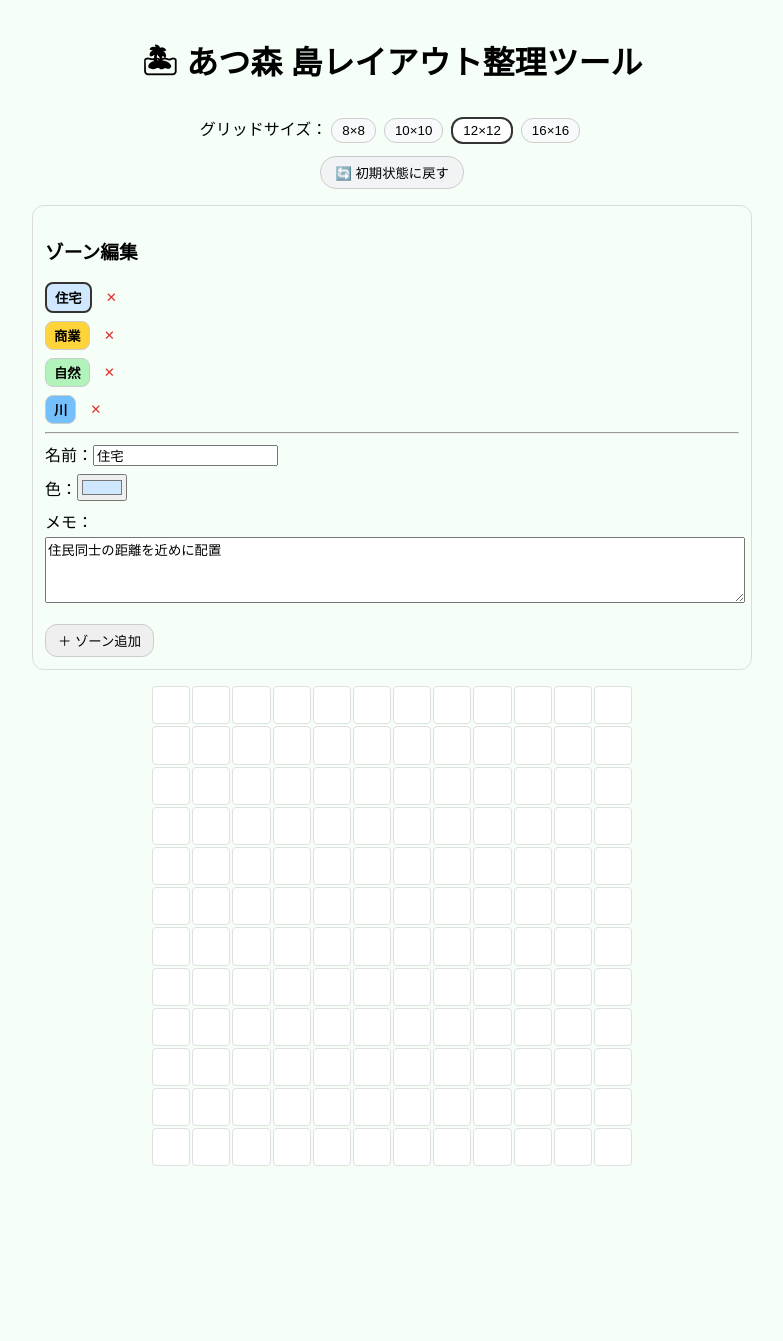
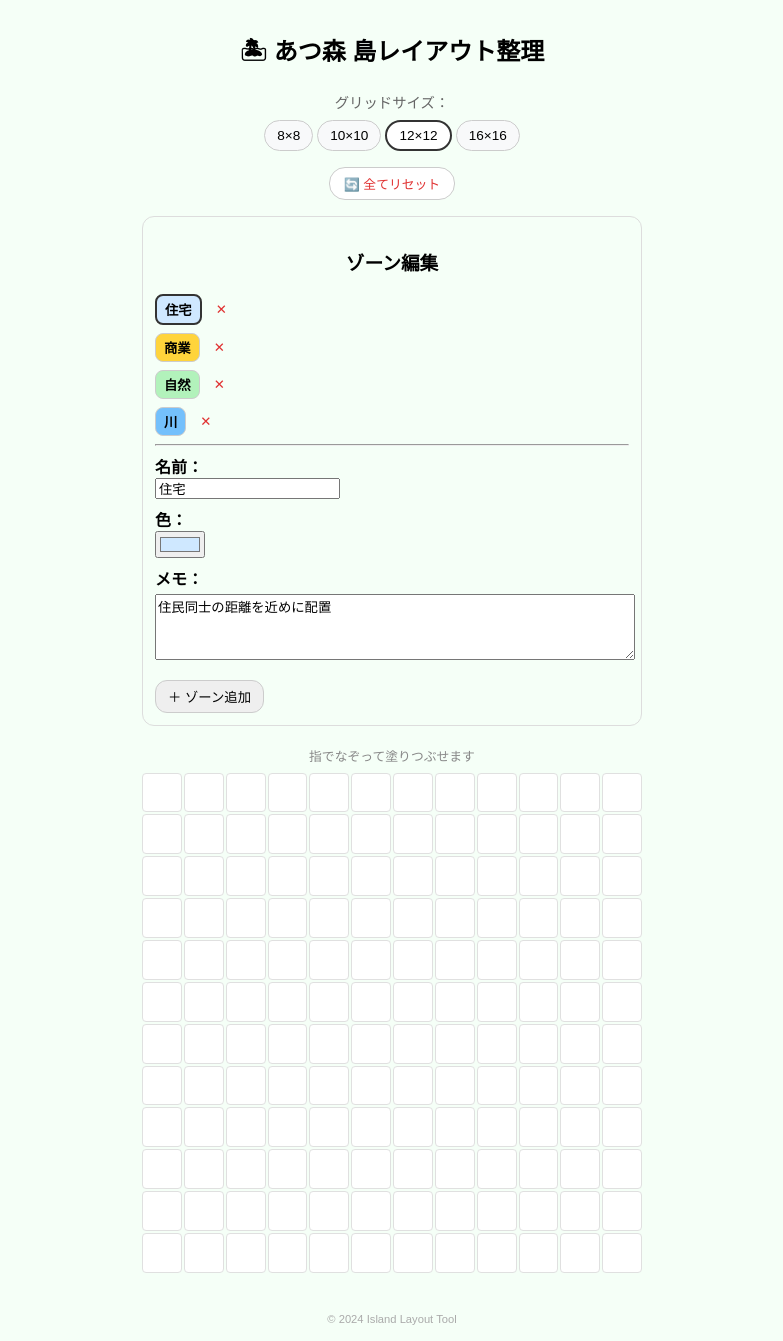
Before and after one commit to nakasho-hub/island-layout-tool, a React (Vite) app: page / in a window 1280 px wide. Shown: the whole page, without its empty margins (248-1031 px from the left). Before the commit the page ends 1182 px from the top, so only its background shows below. Built offline with nearby package versions, Linux system fonts and the light colour scheme.

Commit message:
スマホ対応

```diff
--- a/src/App.jsx
+++ b/src/App.jsx
@@ -6,7 +6,7 @@
 import ZoneEditor from "./components/ZoneEditor";
 import { loadLayout, saveLayout, DEFAULT_DATA } from "./utils/storage";
 
-// 2. 測定IDを設定（ご自身のIDに書き換えてください）
+// 2. 測定IDを設定
 const TRACKING_ID = "G-0VVD44Z6LT";
 ReactGA.initialize(TRACKING_ID);
 
@@ -27,6 +27,7 @@
     ReactGA.send({ hitType: "pageview", page: window.location.pathname });
   }, []);
 
+  // ローカルストレージへの自動保存
   useEffect(() => {
     saveLayout({ zones, cells, selectedZoneId, gridSize });
   }, [zones, cells, selectedZoneId, gridSize]);
@@ -39,7 +40,7 @@
     ]);
     setSelectedZoneId(id);
 
-    // 4. イベント計測（ゾーン追加ボタンが押されたとき）
+    // 4. イベント計測（ゾーン追加）
     ReactGA.event({
       category: "User Action",
       action: "add_zone",
@@ -101,29 +102,35 @@
   };
 
   return (
-    <div style={{ padding: "16px", maxWidth: "720px", margin: "0 auto" }}>
-      <h1 style={{ textAlign: "center" }}>🏝 あつ森 島レイアウト整理ツール</h1>
+    <div style={{
+      padding: "16px",
+      maxWidth: "500px", // スマホで操作しやすいよう、PCでも横幅を絞る
+      margin: "0 auto",
+      fontFamily: "sans-serif"
+    }}>
+      <h1 style={{ textAlign: "center", fontSize: "1.5rem" }}>🏝 あつ森 島レイアウト整理</h1>
 
       {/* グリッドサイズ切替 */}
-      <div style={{ textAlign: "center", marginBottom: "12px" }}>
-        <span>グリッドサイズ：</span>
+      <div style={{ textAlign: "center", marginBottom: "16px" }}>
+        <div style={{ marginBottom: "8px", fontSize: "0.9rem", color: "#666" }}>グリッドサイズ：</div>
+        <div style={{ display: "flex", justifyContent: "center", gap: "4px", flexWrap: "wrap" }}>
           {[8, 10, 12, 16].map((size) => (
             <button
               key={size}
               onClick={() => changeGridSize(size)}
               style={{
-              margin: "0 4px",
-              padding: "4px 10px",
-              borderRadius: "12px",
-              border:
-                gridSize === size ? "2px solid #333" : "1px solid #ccc",
+                padding: "6px 12px",
+                borderRadius: "16px",
+                border: gridSize === size ? "2px solid #333" : "1px solid #ccc",
                 cursor: "pointer",
                 background: gridSize === size ? "#fff" : "#f8f9fa",
+                fontSize: "0.85rem"
               }}
             >
               {size}×{size}
             </button>
           ))}
+        </div>
       </div>
 
       <button
@@ -134,13 +141,16 @@
           padding: "6px 14px",
           borderRadius: "16px",
           border: "1px solid #ccc",
-          background: "#f1f3f5",
+          background: "#fff",
           cursor: "pointer",
+          fontSize: "0.8rem",
+          color: "#e03131"
         }}
       >
-        🔄 初期状態に戻す
+        🔄 全てリセット
       </button>
 
+      {/* ゾーン編集エリア */}
       <ZoneEditor
         zones={zones}
         selectedZoneId={selectedZoneId}
@@ -150,6 +160,11 @@
         onDelete={deleteZone}
       />
 
+      {/* メインキャンバス（ここでスマホのなぞり塗りを行う） */}
+      <div style={{ marginTop: "20px" }}>
+        <p style={{ textAlign: "center", fontSize: "0.8rem", color: "#888", marginBottom: "8px" }}>
+          指でなぞって塗りつぶせます
+        </p>
         <GridCanvas
           size={gridSize}
           zones={zones}
@@ -158,5 +173,10 @@
           onCellsChange={setCells}
         />
       </div>
+
+      <footer style={{ marginTop: "40px", textAlign: "center", fontSize: "0.7rem", color: "#aaa" }}>
+        © 2024 Island Layout Tool
+      </footer>
+    </div>
   );
 }
--- a/src/components/GridCanvas.jsx
+++ b/src/components/GridCanvas.jsx
@@ -1,80 +1,84 @@
-// src/components/GridCanvas.jsx
-import { useState } from "react";
+import { useState, useRef } from "react";
 
 export default function GridCanvas({
   size,
   zones,
   selectedZoneId,
-  cells, // 親から現在の状態を直接受け取る
+  cells,
   onCellsChange,
 }) {
-  // マウスが押されているかどうかの状態
   const [isDrawing, setIsDrawing] = useState(false);
+  const containerRef = useRef(null);
 
-  // セルを更新する共通処理
-  // isDragMode: ドラッグ中の呼び出しかどうか
-  const updateCell = (index, isDragMode) => {
+  // 指定した座標（x, y）にあるセルを取得して更新する関数
+  const updateCellAtPosition = (x, y, isDragMode) => {
     if (!selectedZoneId) return;
 
-    // 現在のcellsをコピー
+    // 指/マウスの下にある要素を特定
+    const target = document.elementFromPoint(x, y);
+    if (!target || !target.dataset.index) return;
+
+    const index = parseInt(target.dataset.index);
     const nextCells = { ...cells };
     const currentCellOwner = nextCells[index];
 
     if (isDragMode) {
-      // ドラッグ中（なぞっている時）は、
-      // 既に同じ色で塗られている場合は何もしない（ちらつき防止）
       if (currentCellOwner === selectedZoneId) return;
-
-      // 違う色なら上書きする
       nextCells[index] = selectedZoneId;
     } else {
-      // クリック（描き始め）の時
-      // 同じ色なら削除（トグル）、違う色なら上書き
       if (currentCellOwner === selectedZoneId) {
         delete nextCells[index];
       } else {
         nextCells[index] = selectedZoneId;
       }
     }
-
     onCellsChange(nextCells);
   };
 
-  const handleMouseDown = (index) => {
+  // --- タッチイベント（スマホ用） ---
+  const handleTouchStart = (e) => {
     setIsDrawing(true);
-    // クリックした瞬間の処理（トグル動作含む）
-    updateCell(index, false);
+    const touch = e.touches[0];
+    updateCellAtPosition(touch.clientX, touch.clientY, false);
   };
 
-  const handleMouseEnter = (index) => {
+  const handleTouchMove = (e) => {
+    if (!isDrawing) return;
+    const touch = e.touches[0];
+    updateCellAtPosition(touch.clientX, touch.clientY, true);
+  };
+
+  // --- マウスイベント（PC用） ---
+  const handleMouseDown = (e, index) => {
+    setIsDrawing(true);
+    updateCellAtPosition(e.clientX, e.clientY, false);
+  };
+
+  const handleMouseMove = (e) => {
     if (isDrawing) {
-      // マウスを押したまま移動してきた時の処理（強制上書き）
-      updateCell(index, true);
+      updateCellAtPosition(e.clientX, e.clientY, true);
     }
   };
 
-  const handleMouseUp = () => {
-    setIsDrawing(false);
-  };
-
-  const handleMouseLeave = () => {
-    // グリッドの外に出たら描画モード終了
-    setIsDrawing(false);
-  };
+  const stopDrawing = () => setIsDrawing(false);
 
   return (
     <div
-      // グリッド全体からマウスが離れた時も描画終了
-      onMouseLeave={handleMouseLeave}
-      onMouseUp={handleMouseUp}
+      ref={containerRef}
+      onMouseUp={stopDrawing}
+      onMouseLeave={stopDrawing}
+      onTouchEnd={stopDrawing}
+      onMouseMove={handleMouseMove}
+      onTouchMove={handleTouchMove}
       style={{
         display: "grid",
         gridTemplateColumns: `repeat(${size}, 1fr)`,
-        gap: "2px", // 隙間を少し狭くしてドット絵っぽく
-        maxWidth: "480px",
+        gap: "2px",
+        maxWidth: "100%", // スマホ幅に合わせる
+        aspectRatio: "1 / 1",
         margin: "0 auto",
-        userSelect: "none", // ドラッグ時に文字選択されないようにする
-        touchAction: "none", // スマホでのスクロール干渉を防ぐ（簡易的な対応）
+        userSelect: "none",
+        touchAction: "none", // スクロールを無効化して描画を優先
       }}
     >
       {Array.from({ length: size * size }).map((_, index) => {
@@ -84,12 +88,8 @@
         return (
           <div
             key={index}
-            // マウスイベントを設定
-            onMouseDown={() => handleMouseDown(index)}
-            onMouseEnter={() => handleMouseEnter(index)}
-            // スマホなどのタッチデバイスでも少し描きやすくするための簡易対応
-            // (本格的なタッチ対応はもう少し複雑になりますが、まずはこれでタップ反応します)
-
+            data-index={index} // 座標からセルを特定するために付与
+            onMouseDown={(e) => handleMouseDown(e, index)}
             style={{
               aspectRatio: "1 / 1",
               border: "1px solid #e0e0e0",
--- a/src/components/ZoneEditor.jsx
+++ b/src/components/ZoneEditor.jsx
@@ -1,4 +1,7 @@
-// src/components/ZoneEditor.jsx
+// 1. importは必ずファイルの先頭に書く
+import React from 'react';
+
+// 2. 関数定義は1つだけにする
 export default function ZoneEditor({
   zones,
   selectedZoneId,
@@ -18,8 +21,7 @@
         marginBottom: "16px",
       }}
     >
-      <h3>ゾーン編集</h3>
-
+      <h3 style={{ textAlign: 'center' }}>ゾーン編集</h3>
       {/* ゾーン一覧 */}
       {zones.map((zone) => (
         <div
@@ -68,7 +70,7 @@
       {selectedZone && (
         <>
           <div style={{ marginBottom: "8px" }}>
-            <label>名前：</label>
+            <label style={{ display: 'block', fontWeight: 'bold' }}>名前：</label>
             <input
               value={selectedZone.name}
               onChange={(e) =>
@@ -78,7 +80,7 @@
           </div>
 
           <div style={{ marginBottom: "8px" }}>
-            <label>色：</label>
+            <label style={{ display: 'block', fontWeight: 'bold' }}>色：</label>
             <input
               type="color"
               value={selectedZone.color}
@@ -90,7 +92,7 @@
 
           {/* ★ メモ欄 */}
           <div style={{ marginBottom: "8px" }}>
-            <label>メモ：</label>
+            <label style={{ display: 'block', fontWeight: 'bold' }}>メモ：</label>
             <textarea
               value={selectedZone.memo || ""}
               onChange={(e) =>
```
Lines whose indentation alone changed are shown as unchanged.
